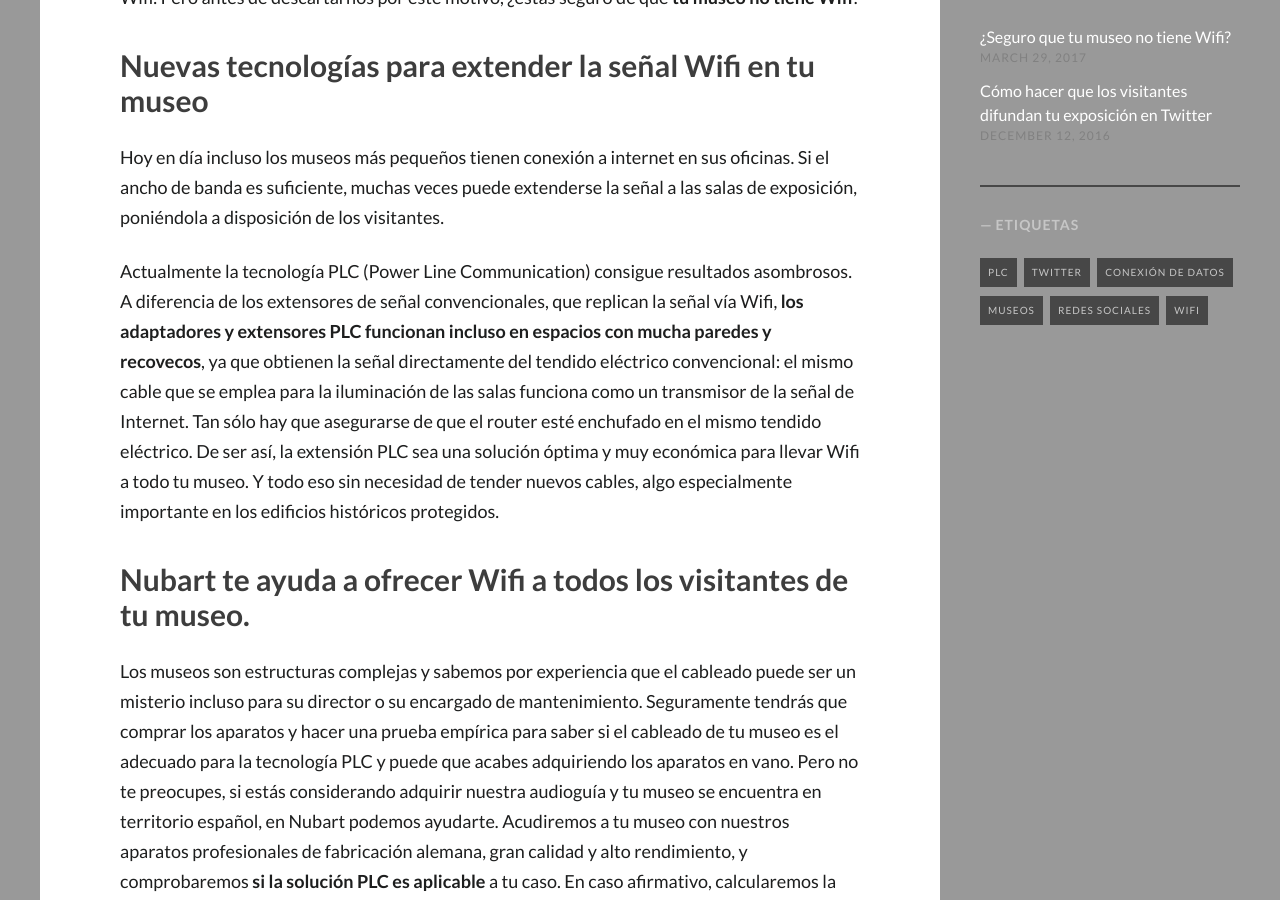
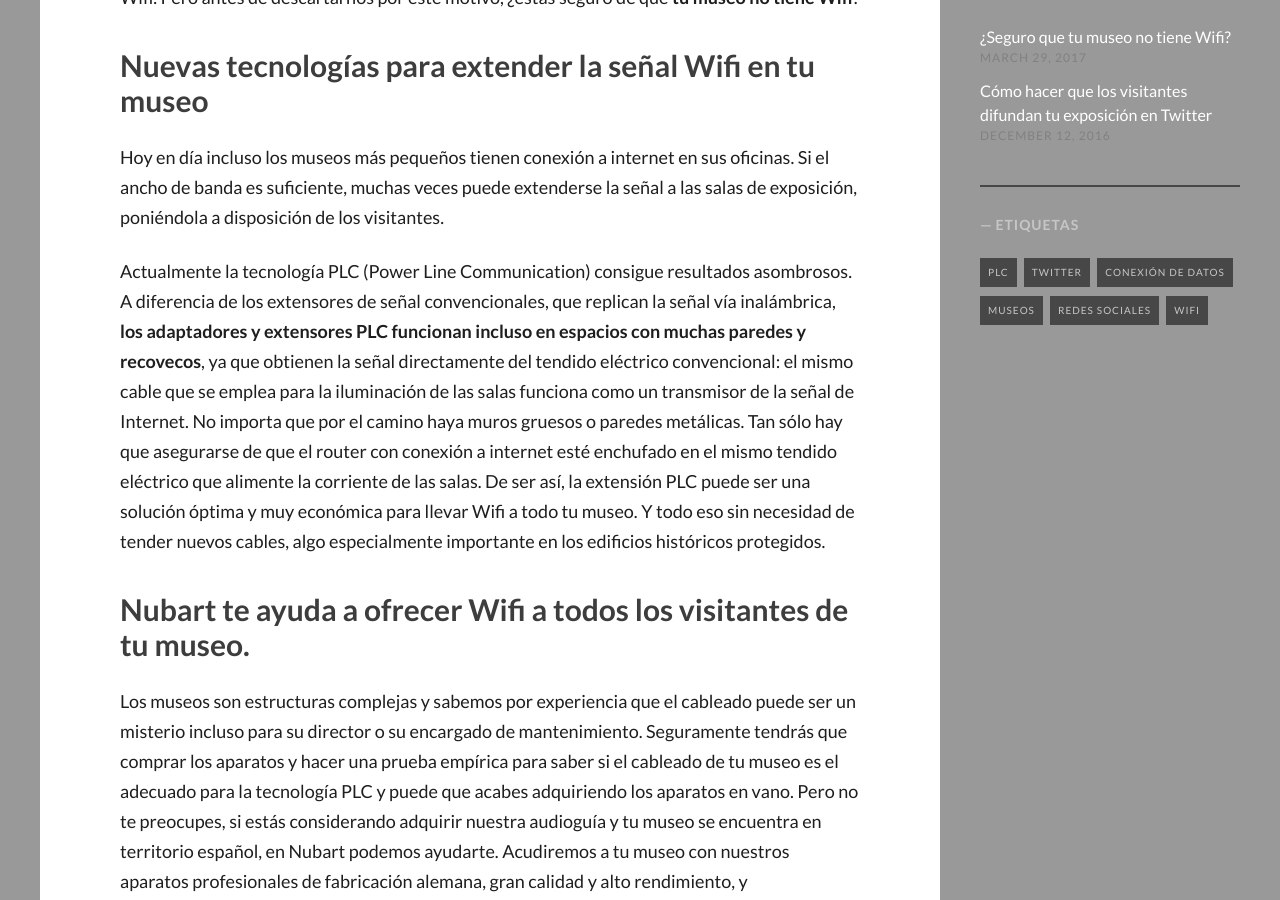
Before and after one commit to nubart/blog-en, a Jekyll site: the page built from _posts/2017-03-27-museo-no-tiene-wifi.md, in a window 1280 px wide and 900 px high, scrolled down 1004 px. Built offline with Jekyll 4.4.1, drawn with Linux system fonts in a browser that asks for light colours; some web fonts are replaced; comment, search, counter and statistics services are not loaded.

Commit message:
nueva entrada blog (tu museo no tiene wifi) correcciones 3

```diff
--- a/_posts/2017-03-27-museo-no-tiene-wifi.md
+++ b/_posts/2017-03-27-museo-no-tiene-wifi.md
@@ -19,7 +19,7 @@ El wifi ha dejado de ser un elemento accesorio en los museos. El acceso gratuito
 
 Hoy en día incluso los museos más pequeños tienen conexión a internet en sus oficinas. Si el ancho de banda es suficiente, muchas veces puede extenderse la señal a las salas de exposición, poniéndola a disposición de los visitantes.
 
-Actualmente la tecnología PLC (Power Line Communication) consigue resultados asombrosos. A diferencia de los extensores de señal convencionales, que replican la señal vía Wifi, **los adaptadores y extensores PLC funcionan incluso en espacios con mucha paredes y recovecos**, ya que obtienen la señal directamente del tendido eléctrico convencional: el mismo cable que se emplea para la iluminación de las salas funciona como un transmisor de la señal de Internet. Tan sólo hay que asegurarse de que el router esté enchufado en el mismo tendido eléctrico. De ser así, la extensión PLC sea una solución óptima y muy económica para llevar Wifi a todo tu museo. Y todo eso sin necesidad de tender nuevos cables, algo especialmente importante en los edificios históricos protegidos.
+Actualmente la tecnología PLC (Power Line Communication) consigue resultados asombrosos. A diferencia de los extensores de señal convencionales, que replican la señal vía inalámbrica, **los adaptadores y extensores PLC funcionan incluso en espacios con muchas paredes y recovecos**, ya que obtienen la señal directamente del tendido eléctrico convencional: el mismo cable que se emplea para la iluminación de las salas funciona como un transmisor de la señal de Internet. No importa que por el camino haya muros gruesos o paredes metálicas. Tan sólo hay que asegurarse de que el router con conexión a internet esté enchufado en el mismo tendido eléctrico que alimente la corriente de las salas. De ser así, la extensión PLC puede ser una solución óptima y muy económica para llevar Wifi a todo tu museo. Y todo eso sin necesidad de tender nuevos cables, algo especialmente importante en los edificios históricos protegidos.
 
 ## Nubart te ayuda a ofrecer Wifi a todos los visitantes de tu museo.
 
```
